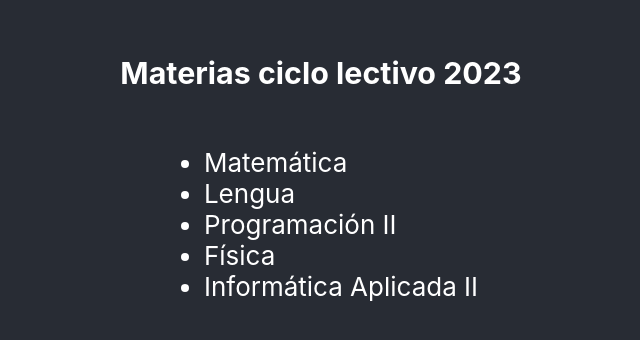
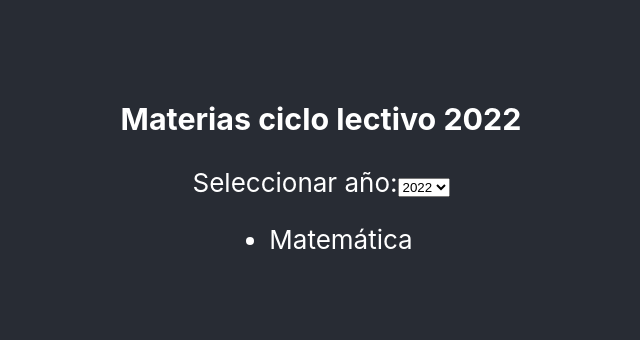
Before and after one commit to mateo-ulla/practico6, a React (Create React App) app in the folder my-app/: page / in a window 1280 px wide. Shown: the part 224-564 px from the top of the page, without its empty margins (319-959 px from the left). Built offline with nearby package versions, Linux system fonts and the light colour scheme.

Commit message:
Ejercicio 3, Pagina 5

```diff
--- a/my-app/src/App.js
+++ b/my-app/src/App.js
@@ -1,5 +1,6 @@
-import React from "react";
+import React, { useState } from "react";
 import "./App.css";
+
 function App() {
   const subjects = [
     {
@@ -46,18 +47,32 @@ function App() {
     },
   ];
 
-  const filteredSubjects = subjects.filter((subject) => {
-    const sumMarks = subject.marks.reduce((accumulator, currentValue) => {
-      return accumulator + currentValue;
-    }, 0);
-    const averageMarks = sumMarks / subject.marks.length;
-    return averageMarks > 6;
-  });
+  const [selectedYear, setSelectedYear] = useState(2022);
+
+  const handleYearChange = (event) => {
+    setSelectedYear(parseInt(event.target.value));
+  };
+
+  const filteredSubjects = subjects.filter(
+    (subject) => subject.year === selectedYear
+  );
 
   return (
     <div>
       <header className="App-header">
-        <h3>Materias ciclo lectivo 2023</h3>
+        <h3>Materias ciclo lectivo {selectedYear} </h3>
+        <label>
+          Seleccionar año:
+          <select value={selectedYear} onChange={handleYearChange}>
+            {subjects
+              .map((subject) => subject.year)
+              .map((year) => (
+                <option key={year} value={year}>
+                  {year}
+                </option>
+              ))}
+          </select>
+        </label>
         <ul>
           {filteredSubjects.map((subject) => (
             <li key={subject.id}>{subject.name}</li>
@@ -67,4 +82,5 @@ function App() {
     </div>
   );
 }
+
 export default App;
```
